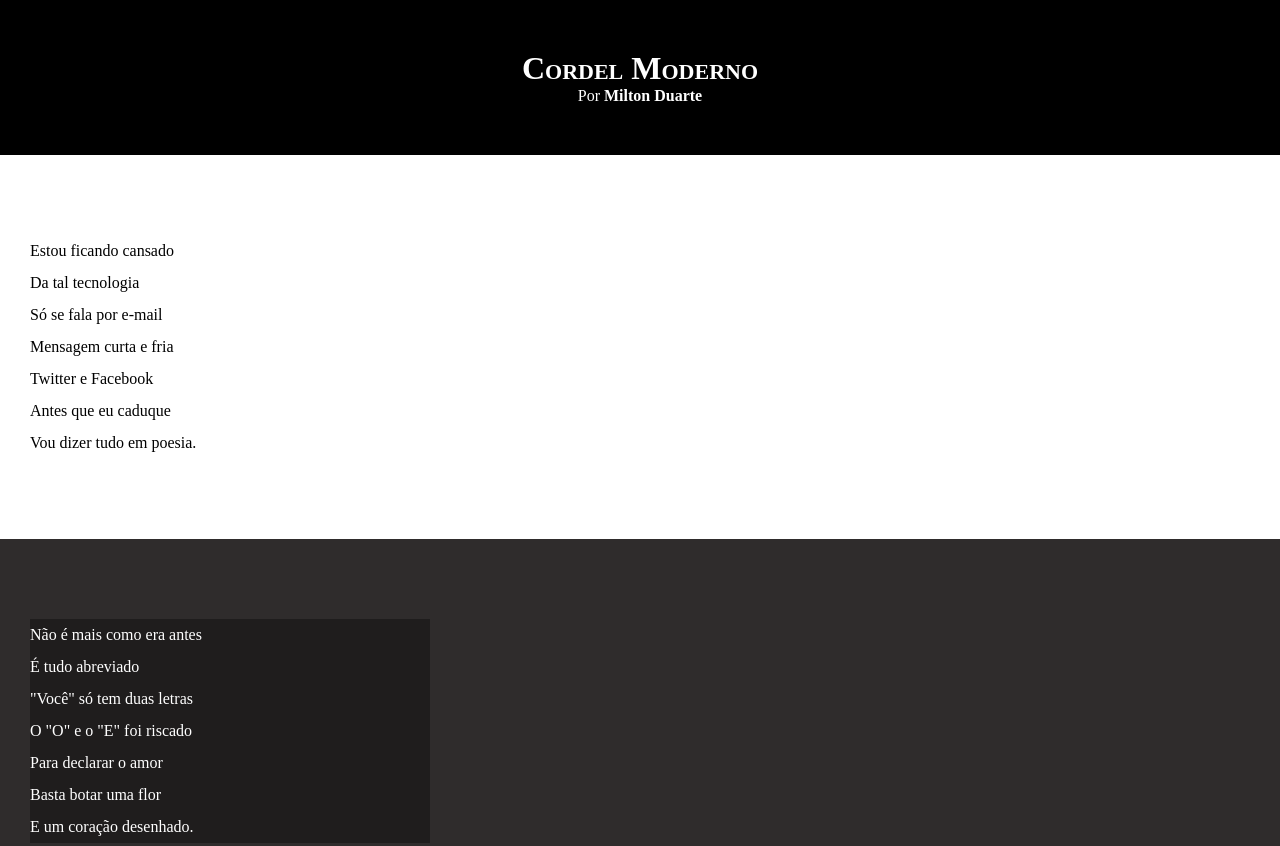
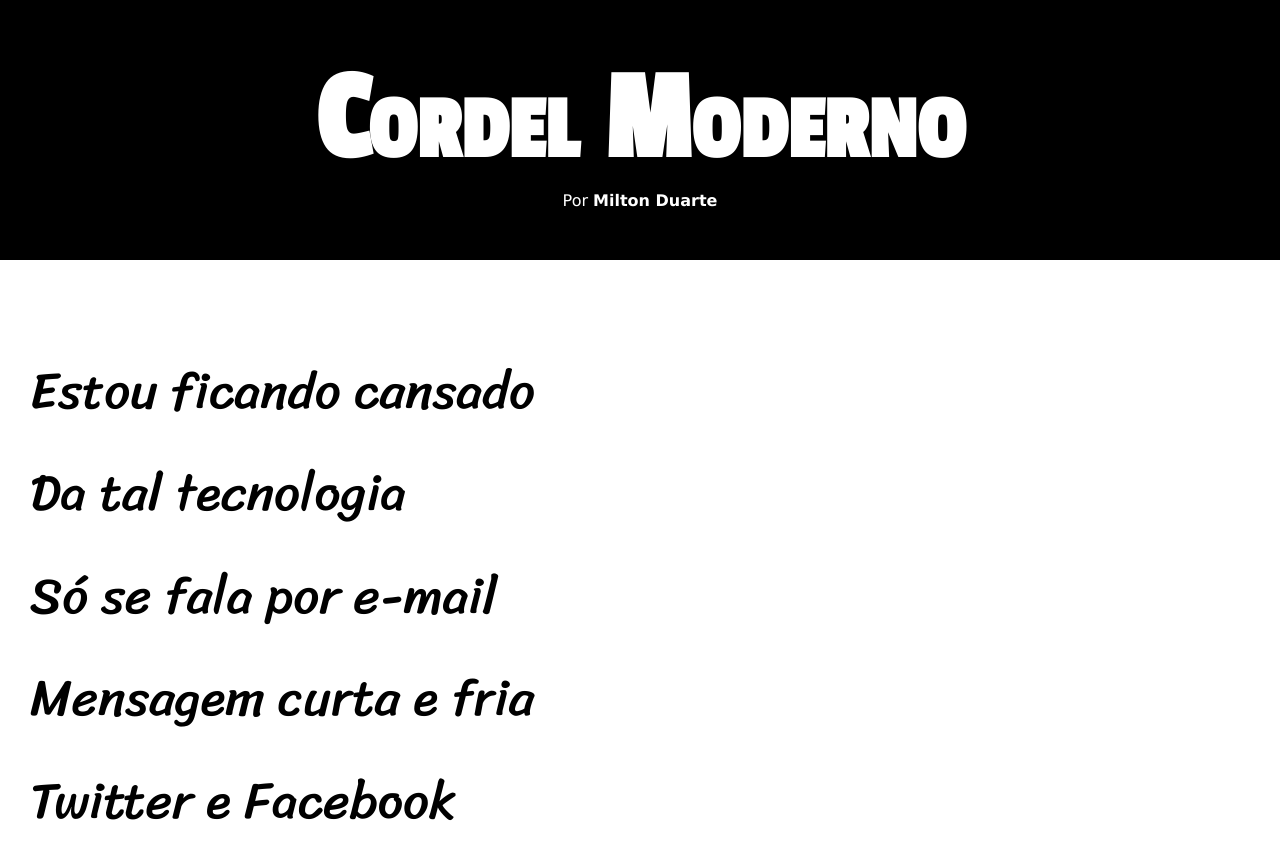
Before and after one commit to RafaelSombrio/html-css, a plain HTML site: page desafios/d012/index.html in a window 1280 px wide. Shown: the top 846 px of the page. Drawn offline with Linux system fonts and the light colour scheme.

Commit message:
Atualização de fontes

```diff
--- a/desafios/d012/estilo/style.css
+++ b/desafios/d012/estilo/style.css
@@ -1,4 +1,14 @@
 @chartset "utf-8";
+
+@import url('https://fonts.googleapis.com/css2?family=Passion+One&family=Sriracha&family=Work+Sans:ital,wght@0,100;0,200;0,300;0,400;0,500;0,600;0,700;0,800;0,900;1,100;1,200;1,300;1,400;1,500;1,600;1,700;1,800;1,900&display=swap');
+
+@import url('https://fonts.googleapis.com/css2?family=Sriracha&display=swap');
+
+:root {
+    --fonte1: verdana, Geneva, tahoma, sans-serif;
+    --fonte2: 'Passion One', cursive;
+    --fonte3: 'Sriracha', cursive;
+}
 
 *{
     margin: 0px;
@@ -8,6 +18,7 @@
 html, body {
     min-height: 100vh;
     background-color: darkgray;
+    font-family: var(--fonte1);
 }
 
 header{
@@ -18,6 +29,8 @@ header{
 header > h1 {
     padding-top: 50px;
     font-variant: small-caps;
+    font-family: var(--fonte2);
+    font-size: 10vw;
 }
 header > p {
     padding-bottom: 50px;
@@ -35,6 +48,8 @@ section{
     padding-bottom: 10vh;
     line-height: 2em;
     padding-left: 30px;
+    font-family: var(--fonte3);
+    font-size: 4vw;
 }
 
 section.normal {
@@ -49,7 +64,7 @@ section.imagem {
 }
 
 section.imagem > p{
-    width: 400px;
+    display: inline-block;
     background-color: rgba(0, 0, 0, 0.336);
 }
 footer {
```
